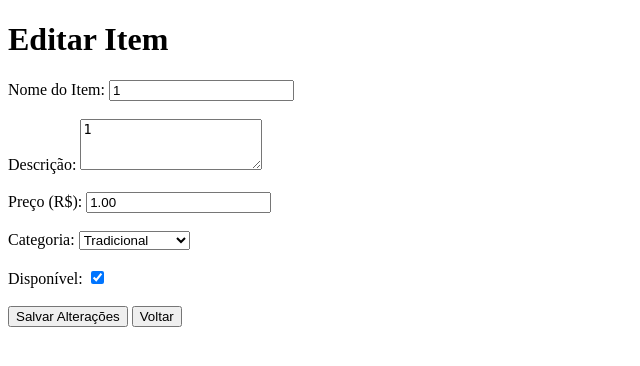
After one commit to manoelbisneto/deliverybrownie, a PHP site: page /view/editar_item_form.php?id=1 in a window 1280 px wide. The commit adds this page. Shown: the top 366 px of the page, without its empty margins (0-640 px from the left). Run offline with PHP 8.4, Linux system fonts and the light colour scheme; a user stored in the database is signed in; data comes from the database, SQL or seed files in the repository.

Commit message:
Adicionado função de editar itens no cardapio

```diff
--- a/model/cadastro_usuario.php
+++ b/model/cadastro_usuario.php
@@ -3,11 +3,12 @@ include_once("../configuration/config.inc.php");
 
     $nome = $_REQUEST['nome'];
     $email = $_REQUEST['email'];
+    $endereco = $_REQUEST['endereco'];
     $senha = password_hash($_REQUEST['senha'], PASSWORD_DEFAULT); // Criptografa a senha
     $tipo = $_REQUEST['tipo'];
 
-    $sql = "INSERT INTO usuarios (nome, email, senha, tipo)
-            VALUES ('$nome', '$email', '$senha', '$tipo')";
+    $sql = "INSERT INTO usuarios (nome, email, senha, endereco, tipo)
+            VALUES ('$nome', '$email', '$senha', '$endereco', '$tipo')";
 
     // Executa a query
     if (mysqli_query($conn, $sql)) {
--- a/view/cadastro_form.php
+++ b/view/cadastro_form.php
@@ -10,6 +10,9 @@
 
     <label for="email">Email:</label>
     <input type="email" name="email" id="email" required>
+
+    <label for="endereco">Endereço:</label>
+    <input type="text" name="endereco" id="endereco" required>
 
     <label for="senha">Senha:</label>
     <input type="password" name="senha" id="senha" required>
--- /dev/null
+++ b/view/editar_item_form.php
@@ -0,0 +1,67 @@
+<?php
+@session_start();
+include_once("../configuration/config.inc.php");
+
+if (!isset($_GET['id'])) {
+    echo "ID do item não fornecido.";
+    exit;
+}
+
+$id = $_GET['id'];
+
+// Busca os dados do item no banco
+$query = "SELECT * FROM itens_menu WHERE id = ?";
+$stmt = $conn->prepare($query);
+$stmt->bind_param("i", $id);
+$stmt->execute();
+$result = $stmt->get_result();
+$item = $result->fetch_assoc();
+
+if (!$item) {
+    echo "Item não encontrado.";
+    exit;
+}
+
+// Busca categorias para preencher o dropdown
+$categorias_query = "SELECT id, categoria FROM categorias";
+$categorias_result = $conn->query($categorias_query);
+?>
+
+<!DOCTYPE html>
+<html lang="pt-br">
+<head>
+    <meta charset="UTF-8">
+    <meta name="viewport" content="width=device-width, initial-scale=1.0">
+    <title>Editar Item</title>
+</head>
+<body>
+    <h1>Editar Item</h1>
+    <form action="../model/editar_item.php" method="POST">
+        <input type="hidden" name="id" value="<?php echo htmlspecialchars($id); ?>">
+
+        <label for="nome">Nome do Item:</label>
+        <input type="text" id="nome" name="nome" value="<?php echo htmlspecialchars($item['nome']); ?>" required><br><br>
+
+        <label for="descricao">Descrição:</label>
+        <textarea id="descricao" name="descricao" rows="3"><?php echo htmlspecialchars($item['descricao']); ?></textarea><br><br>
+
+        <label for="preco">Preço (R$):</label>
+        <input type="number" id="preco" name="preco" step="0.01" min="0" value="<?php echo htmlspecialchars($item['preco']); ?>" required><br><br>
+
+        <label for="categoria">Categoria:</label>
+        <select id="categoria" name="categoria" required>
+            <?php while ($categoria = $categorias_result->fetch_assoc()): ?>
+                <option value="<?php echo $categoria['id']; ?>" <?php echo $categoria['id'] == $item['categorias_id'] ? 'selected' : ''; ?>>
+                    <?php echo htmlspecialchars($categoria['categoria']); ?>
+                </option>
+            <?php endwhile; ?>
+        </select><br><br>
+
+        <label for="disponivel">Disponível:</label>
+        <input type="checkbox" id="disponivel" name="disponivel" value="1" <?php echo $item['disponivel'] == 1 ? 'checked' : ''; ?>><br><br>
+
+        <button type="submit">Salvar Alterações</button>
+        <button onclick="history.back()" class="btn btn-danger">Voltar</button>
+    </form>
+</body>
+</html>
```
Also changed, not shown: model/editar_item.php (added, +23 -0 lines), view/cardapio.php (+4 -3 lines).
